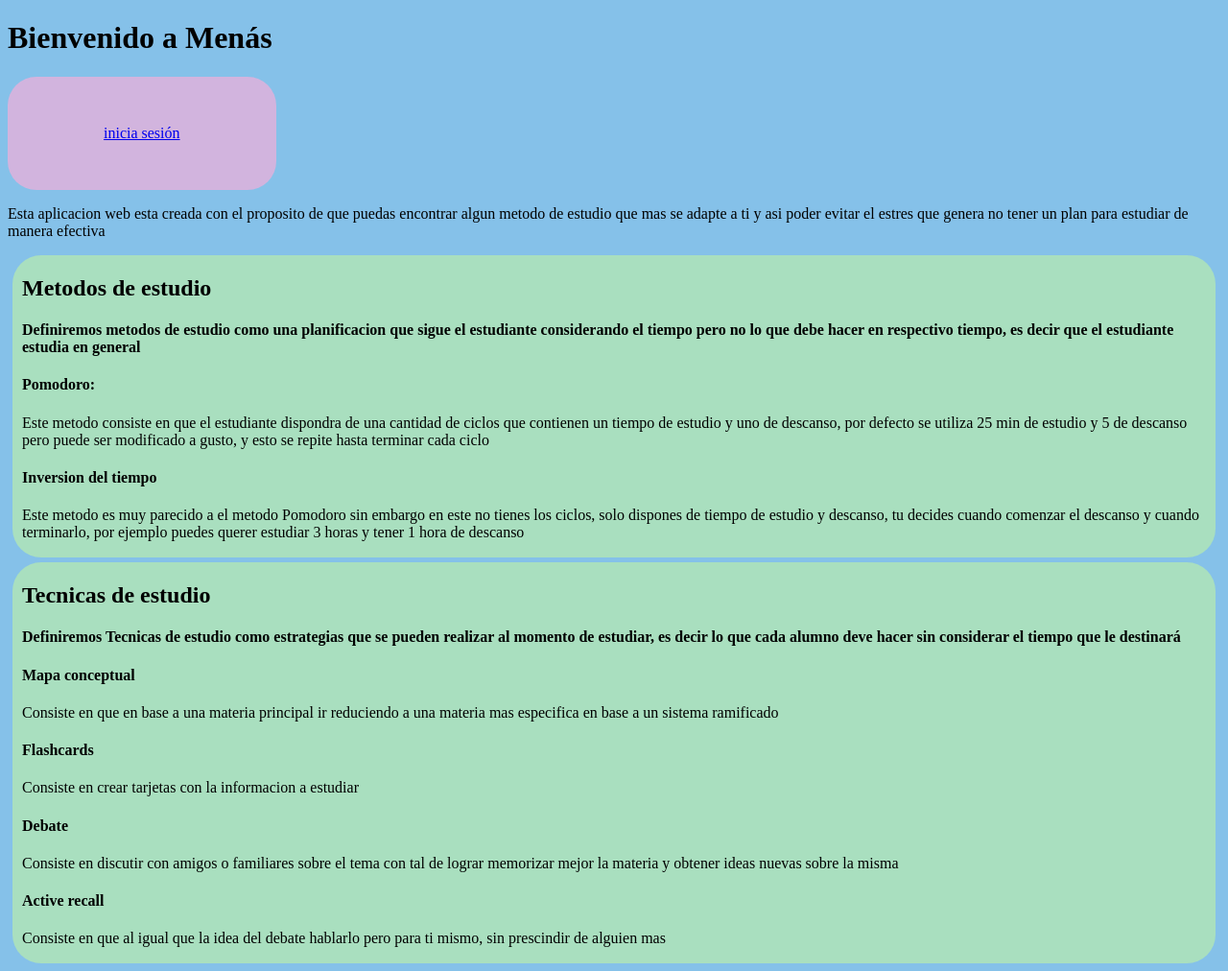
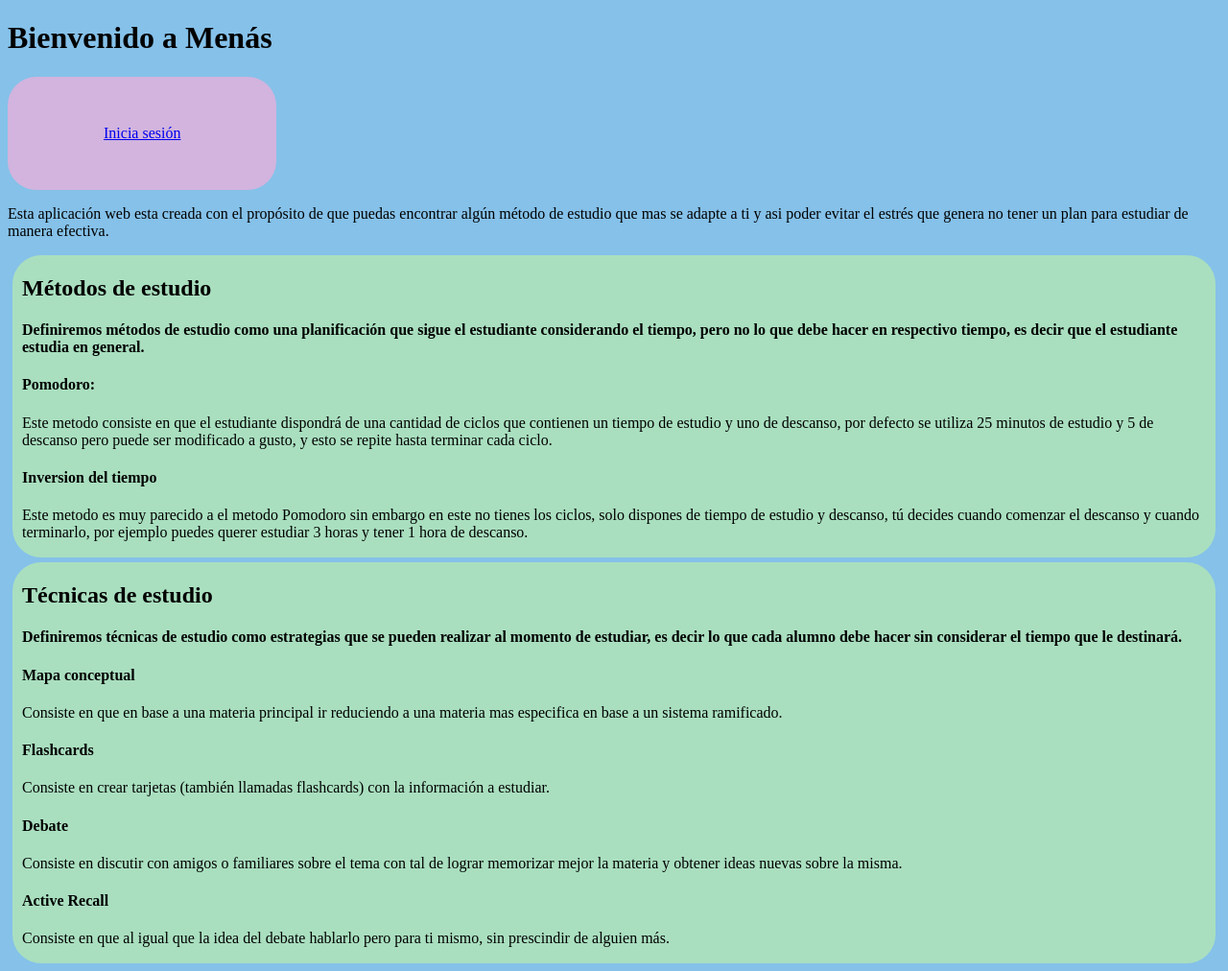
Before and after one commit to MasterJayanX/MenasProject, a Django app: page /menapp/menu/ in a window 1280 px wide. Shown: the whole page at 96% size. Run offline with Django 4.2, Linux system fonts and the light colour scheme.

Commit message:
Correcciones

```diff
--- a/project/menas/menapp/templates/barra.html
+++ b/project/menas/menapp/templates/barra.html
@@ -23,9 +23,9 @@
     </head>
     <body>
         <ul id="barra">
-            <li>Men&uacute;</li>
+            <li>Men&uacute;s</li>
             <li>Cuestionario</li>
-            <li>Cronometro</li>
+            <li>Cron&oacute;metro</li>
             <li>Flashcards</li>
         </ul>
 
--- a/project/menas/menapp/templates/menu.html
+++ b/project/menas/menapp/templates/menu.html
@@ -35,32 +35,32 @@
         </div>
         <header>
             <div id="perfil">
-                <a href="{% url 'login' %}">inicia sesi&oacute;n</a>
+                <a href="{% url 'login' %}">Inicia sesi&oacute;n</a>
             </div>
         </header>
         <div>
             <div>
-                <p>Esta aplicacion web esta creada con el proposito de que puedas encontrar algun metodo de estudio que mas se adapte a ti y asi poder evitar el estres que genera no tener un plan para estudiar de manera efectiva</p>
+                <p>Esta aplicaci&oacute;n web esta creada con el prop&oacute;sito de que puedas encontrar alg&uacute;n m&eacute;todo de estudio que mas se adapte a ti y asi poder evitar el estr&eacute;s que genera no tener un plan para estudiar de manera efectiva.</p>
             </div>
             <div id="metodos">
-                <h2>Metodos de estudio</h2>
-                <h4>Definiremos metodos de estudio como una planificacion que sigue el estudiante considerando el tiempo pero no lo que debe hacer en respectivo tiempo, es decir que el estudiante estudia en general</h4>
+                <h2>M&eacute;todos de estudio</h2>
+                <h4>Definiremos m&eacute;todos de estudio como una planificaci&oacute;n que sigue el estudiante considerando el tiempo, pero no lo que debe hacer en respectivo tiempo, es decir que el estudiante estudia en general.</h4>
                 <h4>Pomodoro:</h4>
-                <p>Este metodo consiste en que el estudiante dispondra de una cantidad de ciclos que contienen un tiempo de estudio y uno de descanso, por defecto se utiliza 25 min de estudio y 5 de descanso pero puede ser modificado a gusto, y esto se repite hasta terminar cada ciclo</p>
+                <p>Este metodo consiste en que el estudiante dispondr&aacute; de una cantidad de ciclos que contienen un tiempo de estudio y uno de descanso, por defecto se utiliza 25 minutos de estudio y 5 de descanso pero puede ser modificado a gusto, y esto se repite hasta terminar cada ciclo.</p>
                 <h4>Inversion del tiempo</h4>
-                <p>Este metodo es muy parecido a el metodo Pomodoro sin embargo en este no tienes los ciclos, solo dispones de tiempo de estudio y descanso, tu decides cuando comenzar el descanso y cuando terminarlo, por ejemplo puedes querer estudiar 3 horas y tener 1 hora de descanso</p>
+                <p>Este metodo es muy parecido a el metodo Pomodoro sin embargo en este no tienes los ciclos, solo dispones de tiempo de estudio y descanso, t&uacute; decides cuando comenzar el descanso y cuando terminarlo, por ejemplo puedes querer estudiar 3 horas y tener 1 hora de descanso.</p>
             </div>
             <div id="tecnicas">
-                <h2>Tecnicas de estudio</h2>
-                <h4>Definiremos Tecnicas de estudio como estrategias que se pueden realizar al momento de estudiar, es decir lo que cada alumno deve hacer sin considerar el tiempo que le destinar&aacute;</h4>
+                <h2>T&eacute;cnicas de estudio</h2>
+                <h4>Definiremos t&eacute;cnicas de estudio como estrategias que se pueden realizar al momento de estudiar, es decir lo que cada alumno debe hacer sin considerar el tiempo que le destinar&aacute;.</h4>
                 <h4>Mapa conceptual</h4>
-                <p>Consiste en que en base a una materia principal ir reduciendo a una materia mas especifica en base a un sistema ramificado</p>
+                <p>Consiste en que en base a una materia principal ir reduciendo a una materia mas especifica en base a un sistema ramificado.</p>
                 <h4>Flashcards</h4>
-                <p>Consiste en crear tarjetas con la informacion a estudiar</p>
+                <p>Consiste en crear tarjetas (tambi&eacute;n llamadas flashcards) con la informaci&oacute;n a estudiar.</p>
                 <h4>Debate</h4>
-                <p>Consiste en discutir con amigos o familiares sobre el tema con tal de lograr memorizar mejor la materia y obtener ideas nuevas sobre la misma</p>
-                <h4>Active recall</h4>
-                <p>Consiste en que al igual que la idea del debate hablarlo pero para ti mismo, sin prescindir de alguien mas</p>
+                <p>Consiste en discutir con amigos o familiares sobre el tema con tal de lograr memorizar mejor la materia y obtener ideas nuevas sobre la misma.</p>
+                <h4>Active Recall</h4>
+                <p>Consiste en que al igual que la idea del debate hablarlo pero para ti mismo, sin prescindir de alguien m&aacute;s.</p>
             </div>
         </div>
     </body>
```
Also changed, not shown: project/menas/db.sqlite3, project/menas/menapp/migrations/0004_delete_perfil.py (added).
